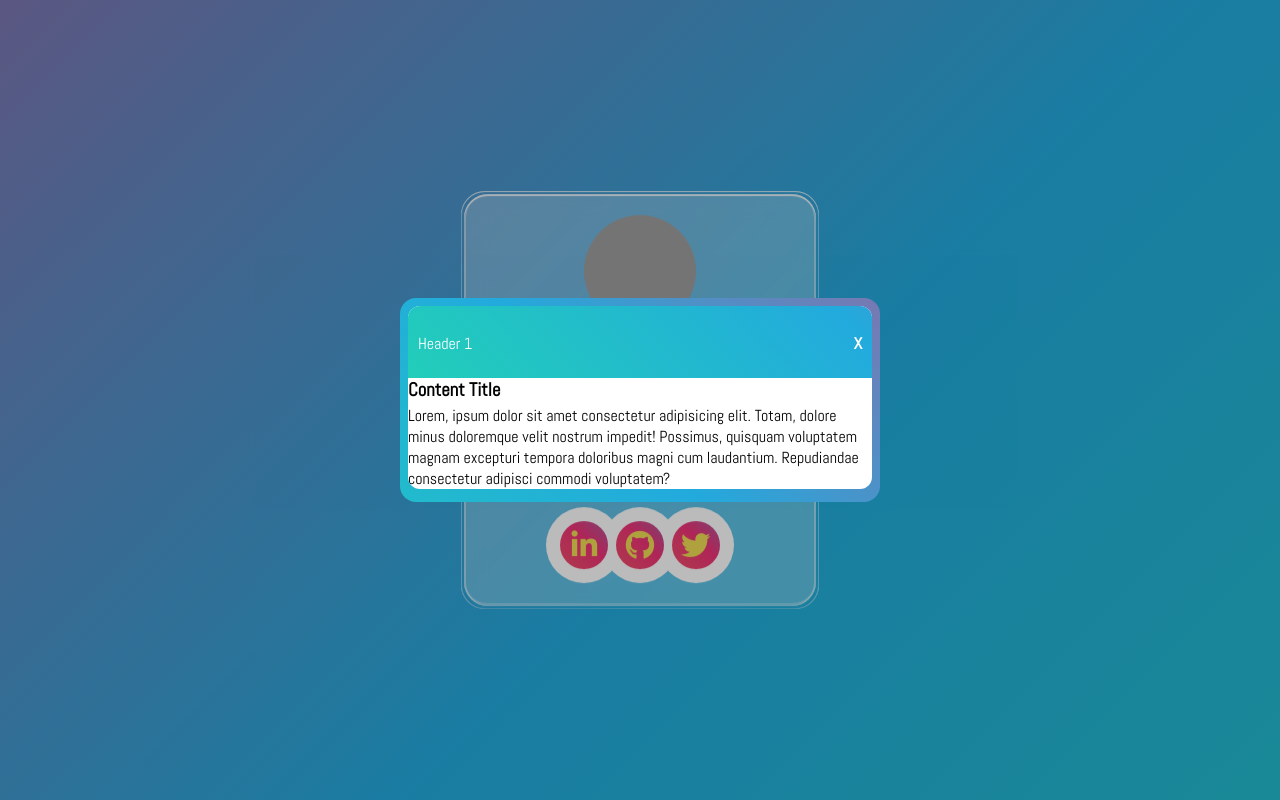
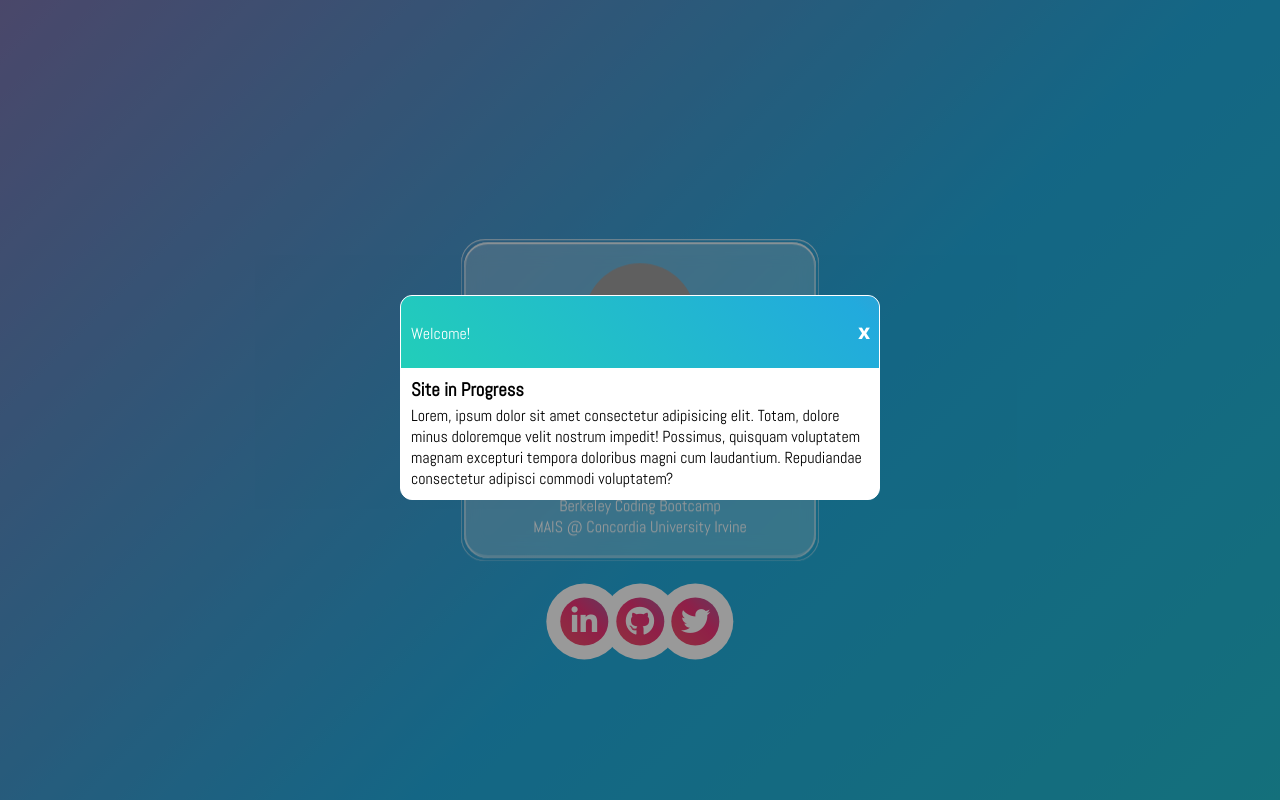
Before and after one commit to scottrohrig/info-site, a website: page index.html in a window 1280 px wide. Both pictures are taken after a click on the element "Scott Rohrig". Drawn offline with Linux system fonts and the light colour scheme; grey boxes are pictures that could not be loaded.

Commit message:
style modal

```diff
--- a/index.html
+++ b/index.html
@@ -39,23 +39,24 @@
         <br />
         MAIS @ Concordia University Irvine
       </p>
-      <ul class="list-inline">
-        <li class="list-inline-item"><a href="#" class="social"><i class="fa-brands fa-linkedin-in"></i></a></li>
-        <li class="list-inline-item"><a href="#" class="social"><i class="fa-brands fa-github"></i></a></li>
-        <li class="list-inline-item"><a href="#" class="social"><i class="fa-brands fa-twitter"></i></a></li>
-      </ul>
     </div>
   </div>
+
+  <ul class="list-inline">
+    <li class="list-inline-item"><a href="#" class="social"><i class="fa-brands fa-linkedin-in"></i></a></li>
+    <li class="list-inline-item"><a href="#" class="social"><i class="fa-brands fa-github"></i></a></li>
+    <li class="list-inline-item"><a href="#" class="social"><i class="fa-brands fa-twitter"></i></a></li>
+  </ul>
 
   <div id="overlay" class="hide">
     <div id="modal-bg">
       <div id="modal">
         <div class="modal-header">
-          <p class="title">Header 1</p>
+          <p class="title">Welcome!</p>
           <p id="cancelModal">X</p>
         </div>
         <div class="modal-body">
-          <h3>Content Title</h3>
+          <h3>Site in Progress</h3>
           <p>Lorem, ipsum dolor sit amet consectetur adipisicing elit. Totam, dolore minus doloremque velit nostrum
             impedit! Possimus, quisquam voluptatem magnam excepturi tempora doloribus magni cum laudantium. Repudiandae
             consectetur adipisci commodi voluptatem?</p>
--- a/style.css
+++ b/style.css
@@ -58,7 +58,7 @@ h1 {
     inset -2px 0px #fff6,
     inset 0px -3px #fff4;
   border-radius: 1.5rem;
-  padding-top: 1.3rem;
+  padding: 1.3rem 0;
   background-color: #fff4;
   backdrop-filter: blur(10px);
   transition: box-shadow 2s ease-out;
@@ -121,6 +121,7 @@ h1 {
 
 .profile-heading {
   font-variant-caps: small-caps;
+  cursor: pointer;
 }
 
 .info a {
@@ -149,6 +150,10 @@ p {
   margin: 2rem auto;
   padding-left: 0;
   list-style-type: none;
+  position: absolute;
+  top: calc(50% + 12rem);
+  left: 50%;
+  transform: translate(-50%, -50%);
 }
 
 .list-inline-item {
@@ -211,7 +216,7 @@ p {
 
 /* MODAL */
 #overlay {
-  background: #0004;
+  background: #0006;
   position: fixed;
 }
 
@@ -235,10 +240,10 @@ p {
   left: 50%;
   top: 50%;
   transform: translate(-50%, -50%);
-  background: linear-gradient(225deg, var(--palette));
+  /* background: linear-gradient(225deg, var(--palette));
   background-size: 400% 400%;
   border-radius: 1rem;
-  padding: 0.5rem;
+  padding: 0.5rem; */
 }
 
 #modal {
@@ -246,6 +251,7 @@ p {
   min-height: 100%;
   min-width: 100%;
   display: inline-block;
+  border: 1px solid #fff;
   border-radius: 12px;
   overflow: hidden;
 }
@@ -261,6 +267,7 @@ p {
 }
 
 #cancelModal {
+  font-family: 'Roboto', 'Helvetica', 'Arial', sans-serif;
   font-weight: 900;
   transform: scale(1.15, 1);
   cursor: pointer;
@@ -268,6 +275,7 @@ p {
 
 .modal-body {
   color: #000;
+  padding: 10px;
 }
 
 /* ANIMATIONS */
```
